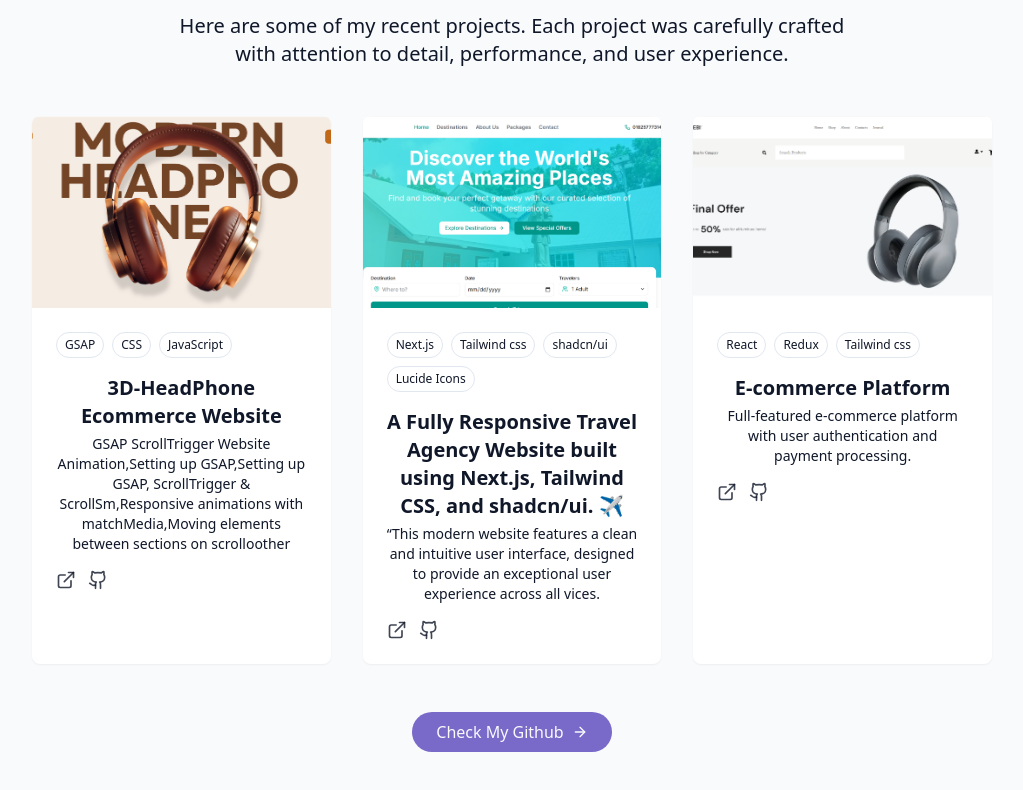
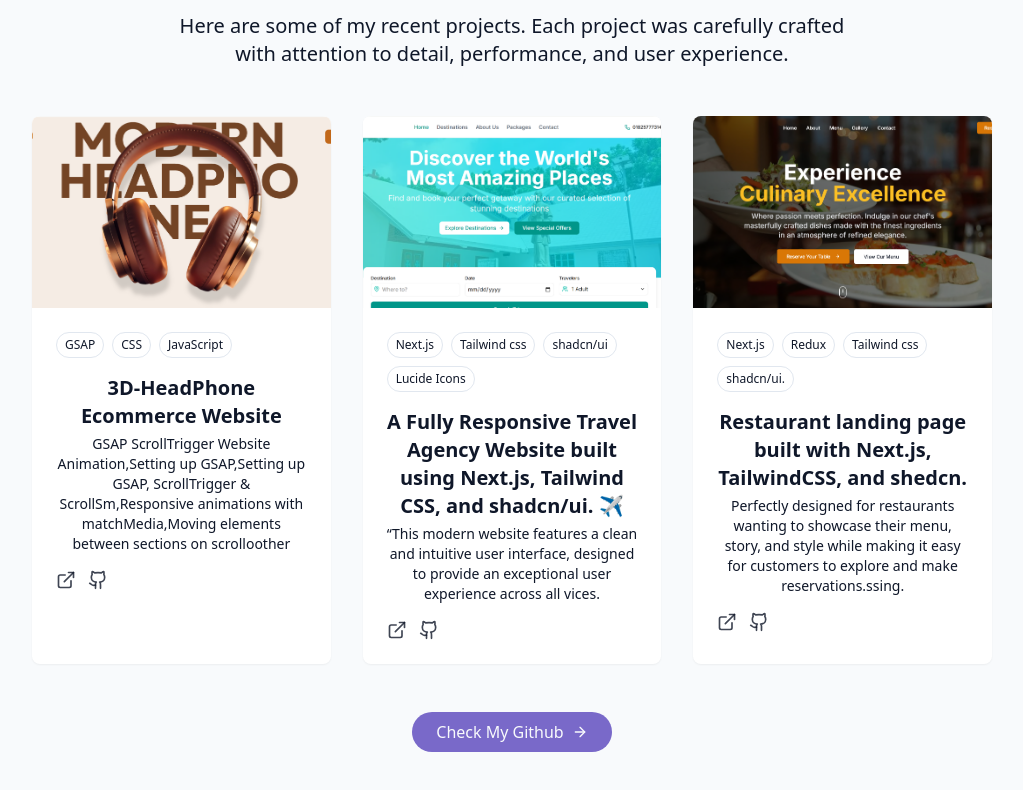
Before and after one commit to swapnil-dev-pro/My-Porfolio, a React (Vite) app: page / in a window 1280 px wide. Shown: the part 2858-3648 px from the top of the page, without its empty margins (128-1151 px from the left). Built offline with nearby package versions, Linux system fonts and the light colour scheme.

Commit message:
add a new project

```diff
--- a/src/components/ProjectsSection.jsx
+++ b/src/components/ProjectsSection.jsx
@@ -25,13 +25,13 @@ const projects = [
   },
   {
     id: 3,
-    title: "E-commerce Platform",
+    title: " Restaurant landing page built with Next.js, TailwindCSS, and shedcn.",
     description:
-      "Full-featured e-commerce platform with user authentication and payment processing.",
-    image:"/projects/project3.png",
-    tags: ["React", "Redux", "Tailwind css"],
-    demoUrl: "https://orebi-nu-six.vercel.app/",
-    githubUrl: "https://github.com/swapnil-dev-pro/Orebi",
+      "Perfectly designed for restaurants wanting to showcase their menu, story, and style while making it easy for customers to explore and make reservations.ssing.",
+    image:"/projects/project3 (2).png",
+    tags: ["Next.js", "Redux", "Tailwind css","shadcn/ui."],
+    demoUrl: "https://swapnil-resturent.vercel.app",
+    githubUrl: "https://github.com/swapnil-dev-pro/Swapnil-Resturent",
   },
 ];
 
```
Also changed, not shown: public/projects/project3 (2).png (added), public/projects/project3.png (deleted).
